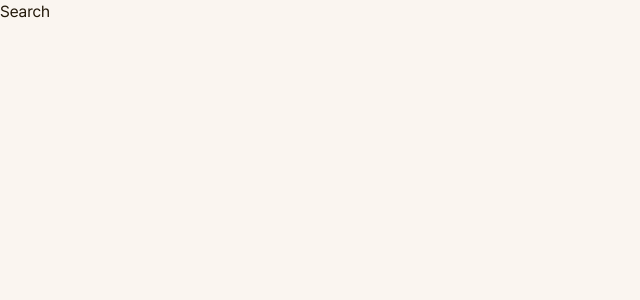
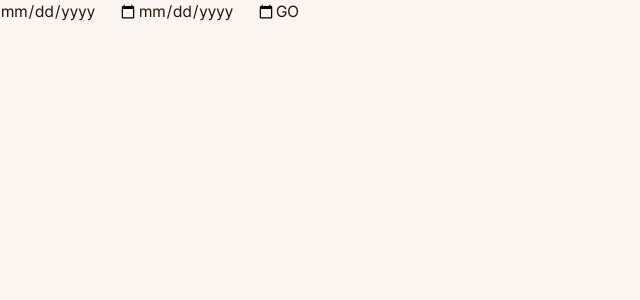
Before and after one commit to dec-project/haeyum-client, a React (Vite) app: page /search in a window 1280 px wide. Shown: the top 300 px of the page, without its empty margins (0-640 px from the left). Built offline with nearby package versions, Linux system fonts and the light colour scheme.

Commit message:
feat: 검색 페이지 임시 input 추가

```diff
--- a/src/pages/search/index/index.tsx
+++ b/src/pages/search/index/index.tsx
@@ -1,5 +1,22 @@
+import { useState } from 'react';
+import { useNavigate } from 'react-router-dom';
+
 const Search = () => {
-  return <div>Search</div>;
+  const navigate = useNavigate();
+  const [startDate, setStartDate] = useState('');
+  const [endDate, setEndDate] = useState('');
+
+  const handleSearch = () => {
+    navigate(`/result?startDate=${startDate}&endDate=${endDate}`);
+  };
+
+  return (
+    <div>
+      <input type="date" value={startDate} onChange={(e) => setStartDate(e.target.value)} placeholder="Start Date" />
+      <input type="date" value={endDate} onChange={(e) => setEndDate(e.target.value)} placeholder="End Date" />
+      <button onClick={handleSearch}>GO</button>
+    </div>
+  );
 };
 
 export default Search;
```
